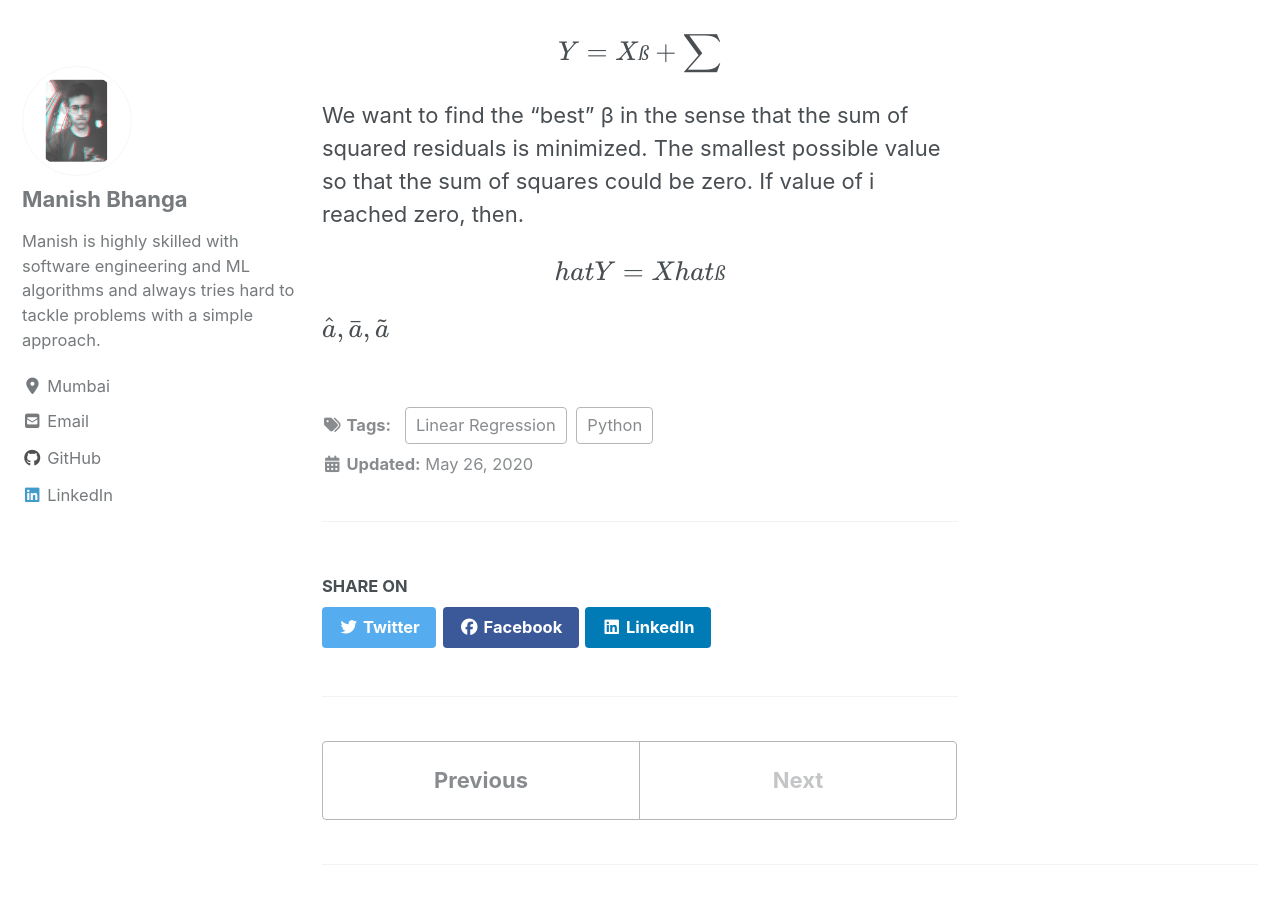
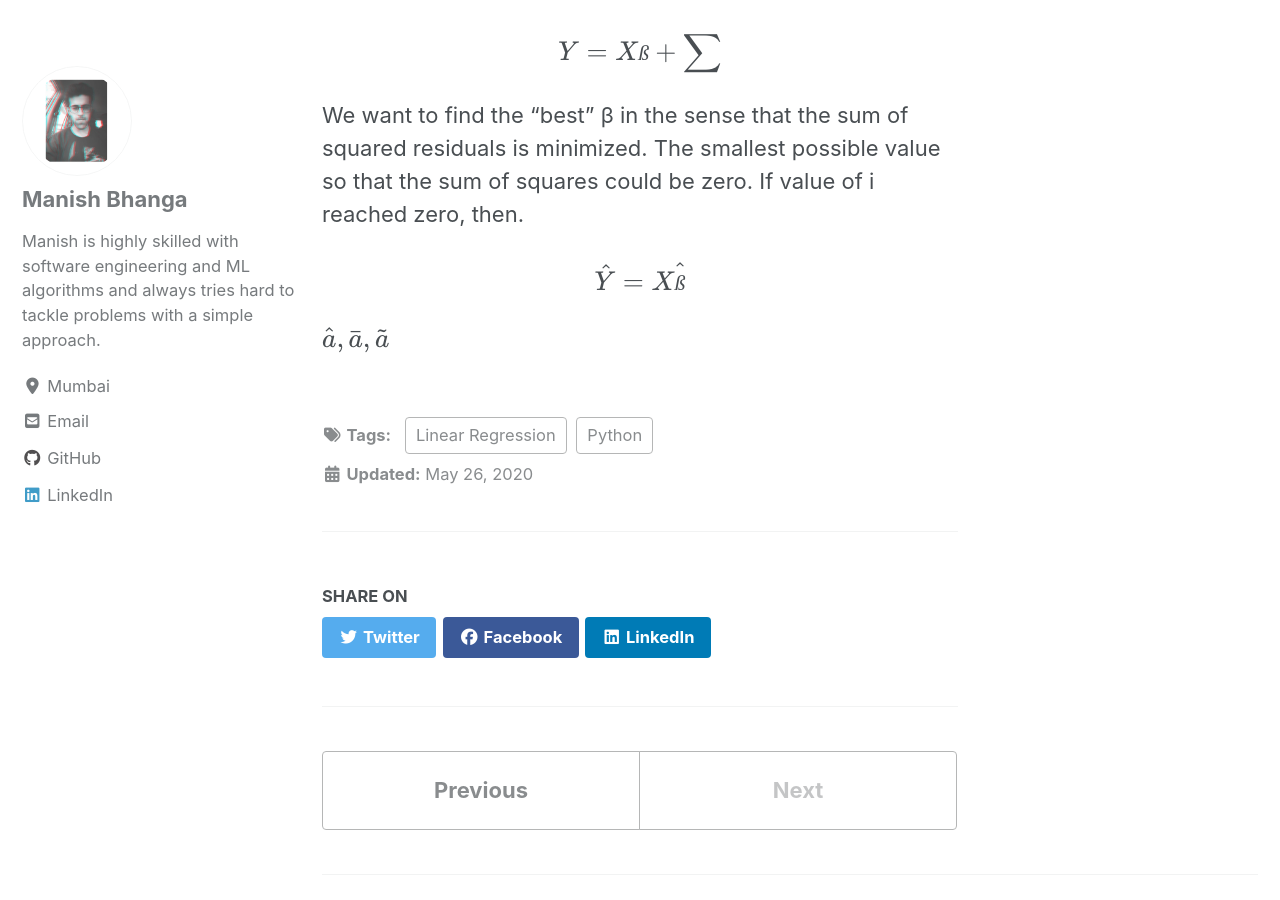
Before and after one commit to bhanga-manish/bhanga.github.io, a Jekyll site: the page built from _posts/2020-05-26-Calculating Multiple Linear Regression Parameters.md, in a window 1280 px wide and 900 px high, scrolled down 1118 px. Built offline with Jekyll 4.4.1, drawn with Linux system fonts in a browser that asks for light colours; cached includes are drawn as plain includes; nearby versions of some CDN libraries; formulas are drawn with MathJax 3.

```diff
--- a/_posts/2020-05-26-Calculating Multiple Linear Regression Parameters.md
+++ b/_posts/2020-05-26-Calculating Multiple Linear Regression Parameters.md
@@ -21,6 +21,6 @@
 
 We want to find the “best” β in the sense that the sum of squared residuals is minimized. The smallest possible value so that the sum of squares could be zero. If value of i reached zero, then.
 
-$$ hat{Y} = Xhat{ß} $$
+$$ \hat{Y} = X\hat{ß} $$
 
 $ \hat{a}, \bar{a}, \tilde{a} $
```
